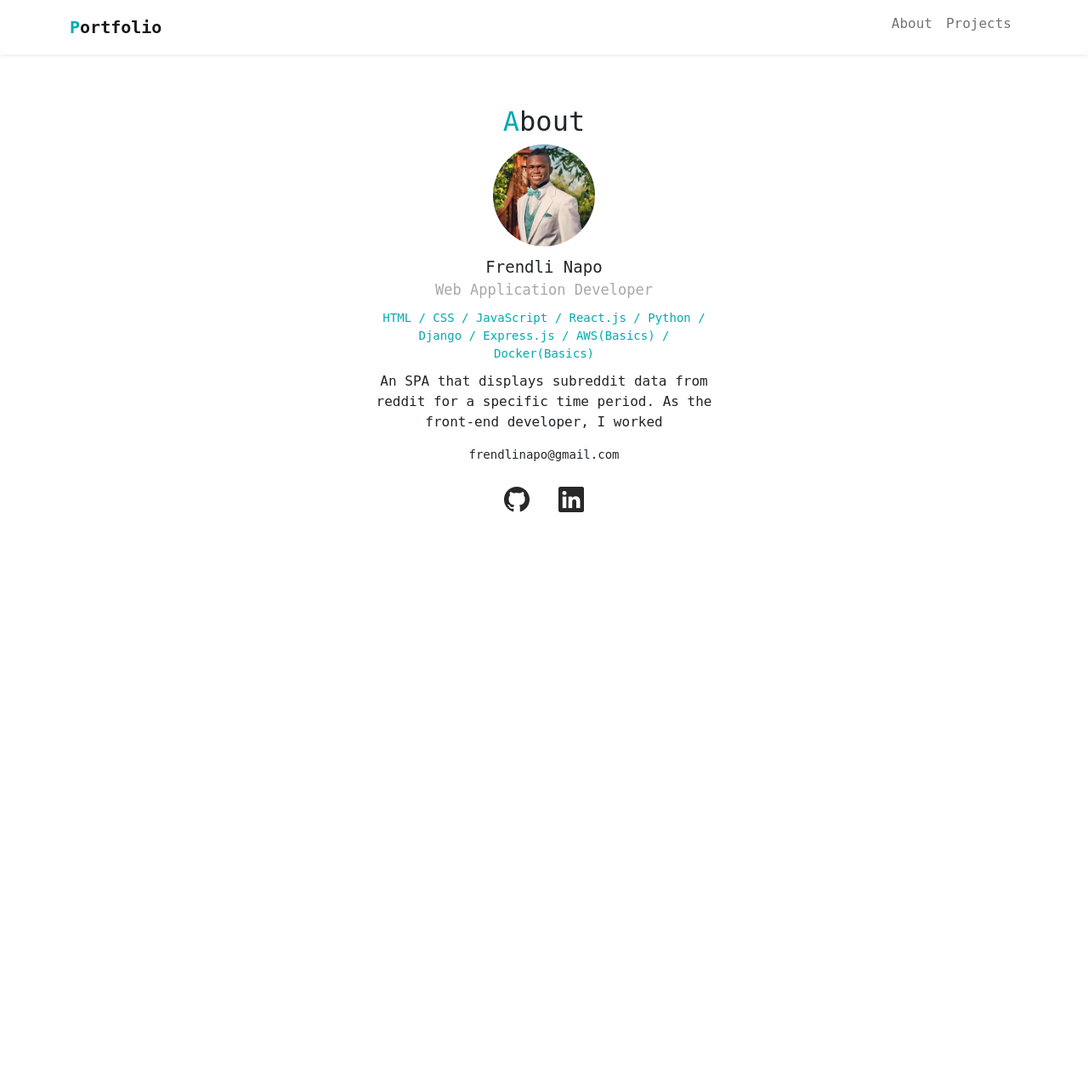
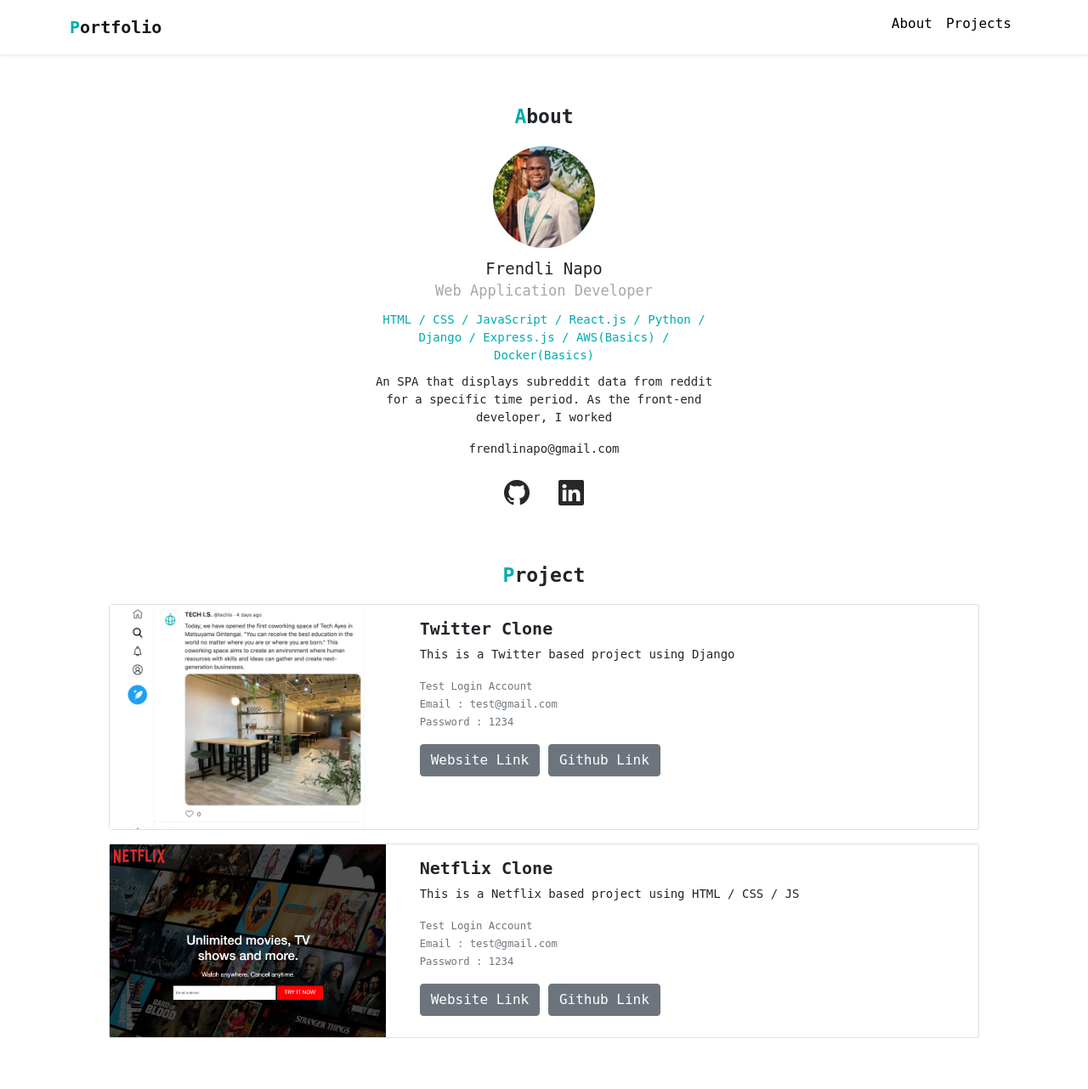
Before and after one commit to frendlinapo/Portfolio, a PHP site: page /indexof.html in a window 1280 px wide. Shown: the whole page at 85% size. Before the commit the page ends 603 px from the top, so only its background shows below. Run offline with PHP 8.4, Linux system fonts and the light colour scheme.

Commit message:
Created project section, Completed template design

```diff
--- a/indexof.html
+++ b/indexof.html
@@ -73,6 +73,53 @@
             <a href="https://www.linkedin.com/in/frendli-napo-b6b2371b4/"><i class="bi bi-linkedin ms-3"></i></a>
         </div>
     </div>
+    <div id="project">
+        <h2><span class="font-primary">P</span>roject</h2>
+
+        <div class="card mb-3">
+            <div class="row">
+              <div class="col-md-4">
+                <img src="IMG/project-twitter.png" alt="Twitter Project">
+              </div>
+              <div class="col-md-8">
+                <div class="card-body">
+                  <h5 class="card-title">Twitter Clone</h5>
+                  <p class="card-text">This is a Twitter based project using Django</p>
+                  <p class="card-text"><small class="text-muted">
+                      Test Login Account <br>
+                      Email : test@gmail.com <br>
+                      Password : 1234
+                  </small></p>
+                  <a href="#" target="_blank" class="btn btn-secondary">Website Link</a>
+                  <a href="#" target="_blank" class="btn btn-secondary">Github Link</a>
+                </div>
+              </div>
+            </div>
+          </div>
+
+
+          <div class="card mb-3">
+            <div class="row">
+              <div class="col-md-4">
+                <img src="IMG/project-netflix.png" alt="Netflix Project">
+              </div>
+              <div class="col-md-8">
+                <div class="card-body">
+                  <h5 class="card-title">Netflix Clone</h5>
+                  <p class="card-text">This is a Netflix based project using HTML / CSS / JS</p>
+                  <p class="card-text"><small class="text-muted">
+                      Test Login Account <br>
+                      Email : test@gmail.com <br>
+                      Password : 1234
+                  </small></p>
+                  <a href="#" target="_blank" class="btn btn-secondary">Website Link</a>
+                  <a href="#" target="_blank" class="btn btn-secondary">Github Link</a>
+                </div>
+              </div>
+            </div>
+          </div>
+
+    </div>
     <script
       src="https://cdn.jsdelivr.net/npm/bootstrap@5.1.3/dist/js/bootstrap.bundle.min.js"
       integrity="sha384-ka7Sk0Gln4gmtz2MlQnikT1wXgYsOg+OMhuP+IlRH9sENBO0LRn5q+8nbTov4+1p"
--- a/style.css
+++ b/style.css
@@ -15,6 +15,20 @@ body {
 .title-icon {
   font-size: 20px;
   font-weight: bold;
+}
+
+p {
+  font-size: 14px;
+}
+
+h2 {
+  font-weight: bold;
+  font-size: 23px;
+  margin-bottom: 20px;
+}
+
+a.font-black {
+  color: black !important;
 }
 
 /****************
@@ -62,5 +76,28 @@ ABOUT
 }
 
 #about .icons a {
-    color: rgba(0, 0, 0, 0.842)
+  color: rgba(0, 0, 0, 0.842);
 }
+
+/***************************
+
+PROJECT
+
+***************************/
+
+#project {
+  margin: 60px auto;
+  width: 80%;
+}
+
+#project h2 {
+  text-align: center;
+}
+
+#project .card img {
+  width: 100%;
+}
+
+#project .card-title {
+  font-weight: bold;
+}
```
